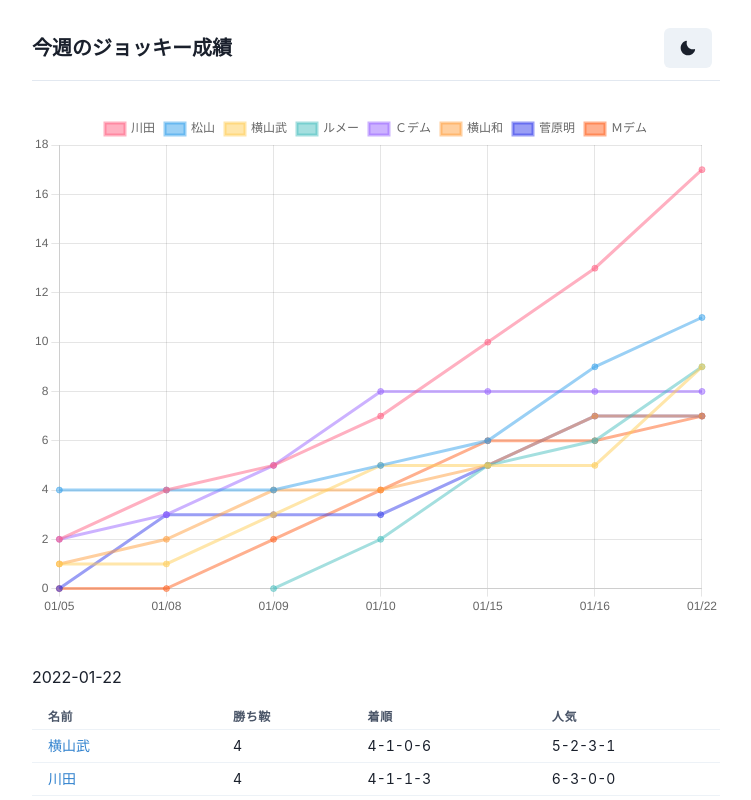
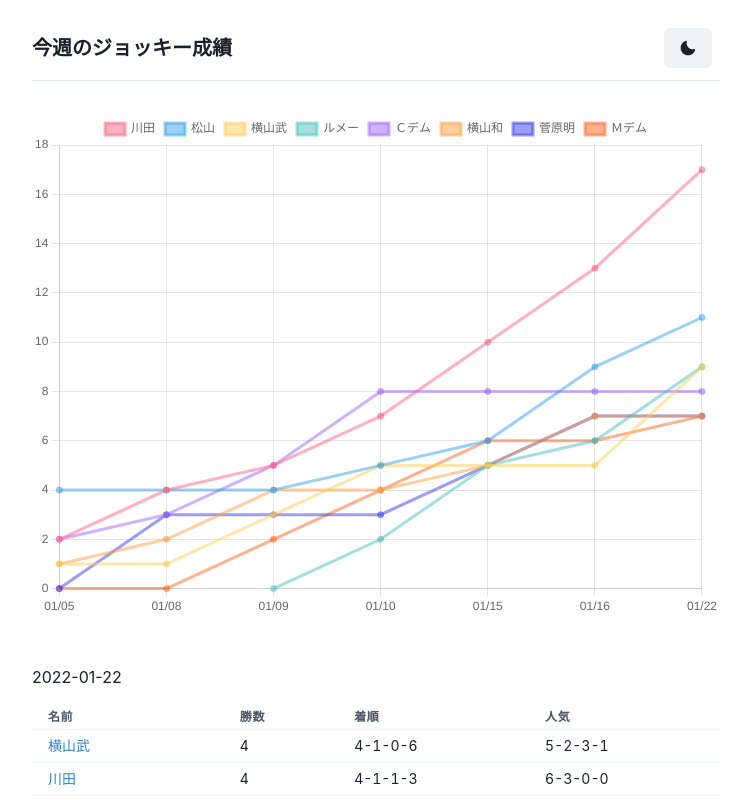
Before and after one commit to hukurouo/leading-jockey, a Next.js app in the folder front/: page / in a window 1280 px wide. Shown: the top 800 px of the page, without its empty margins (264-1015 px from the left). Built offline with nearby package versions, Linux system fonts and the light colour scheme.

Commit message:
fix table witdh 2

```diff
--- a/front/components/ResultTable.tsx
+++ b/front/components/ResultTable.tsx
@@ -11,7 +11,7 @@ export function ResultTable({ data }: { data: any }) {
             <Thead>
               <Tr>
                 <Th>名前</Th>
-                <Th>勝ち鞍</Th>
+                <Th>勝数</Th>
                 <Th>着順</Th>
                 <Th>人気</Th>
               </Tr>
@@ -24,7 +24,7 @@ export function ResultTable({ data }: { data: any }) {
                   </Link>
 
                 </Td>
-                <Td minW={16}>{j.win_cnt}</Td>
+                <Td minW={12}>{j.win_cnt}</Td>
                 <Td minW={20}>{j.rank_arr}</Td>
                 <Td minW={20}>{j.odds_rank_arr}</Td>
               </Tr>
```
